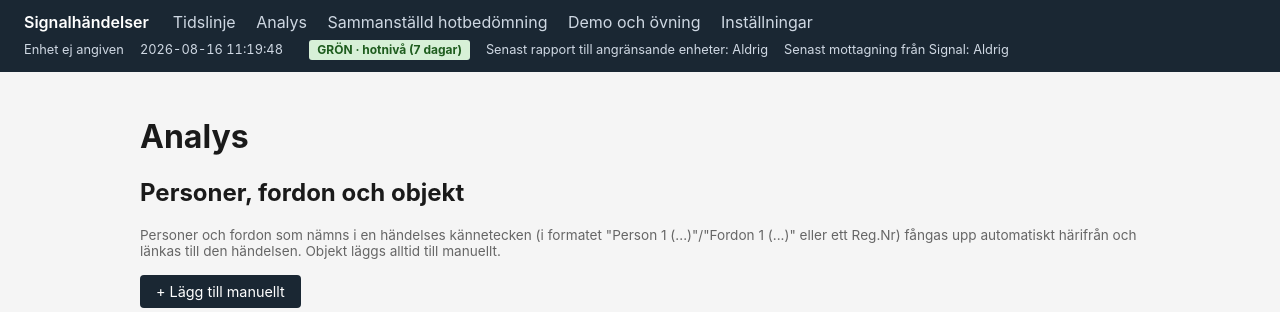
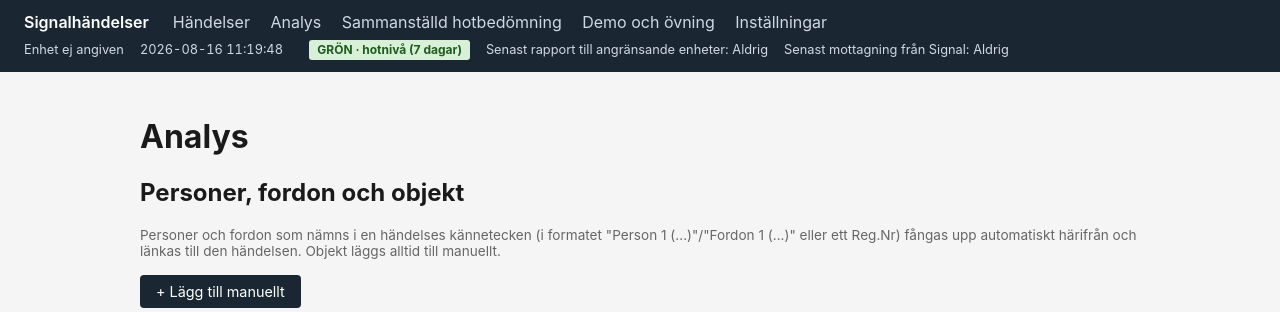
Before and after one commit to PetterCode/signal-events, a Flask app: page /entities in a window 1280 px wide. Shown: the top 312 px of the page. Run offline with Flask 3, Linux system fonts and the light colour scheme; data comes from the database, SQL or seed files in the repository; data that the repository does not hold is empty; some libraries are stand-ins or nearby versions.

Commit message:
Rename "Tidslinje" to "Händelser" in the top nav
Co-Authored-By: Claude Sonnet 5 <noreply@anthropic.com>

```diff
--- a/signal_events/webapp/templates/base.html
+++ b/signal_events/webapp/templates/base.html
@@ -102,7 +102,7 @@
     <div class="header-top">
       <a href="{{ url_for('events.list_events') }}">Signalhändelser</a>
       <nav>
-        <a href="{{ url_for('events.list_events') }}">Tidslinje</a>
+        <a href="{{ url_for('events.list_events') }}">Händelser</a>
         <a href="{{ url_for('events.list_entities') }}">Analys</a>
         <a href="{{ url_for('events.summary') }}">Sammanställd hotbedömning</a>
         {% if header_is_admin %}
```
